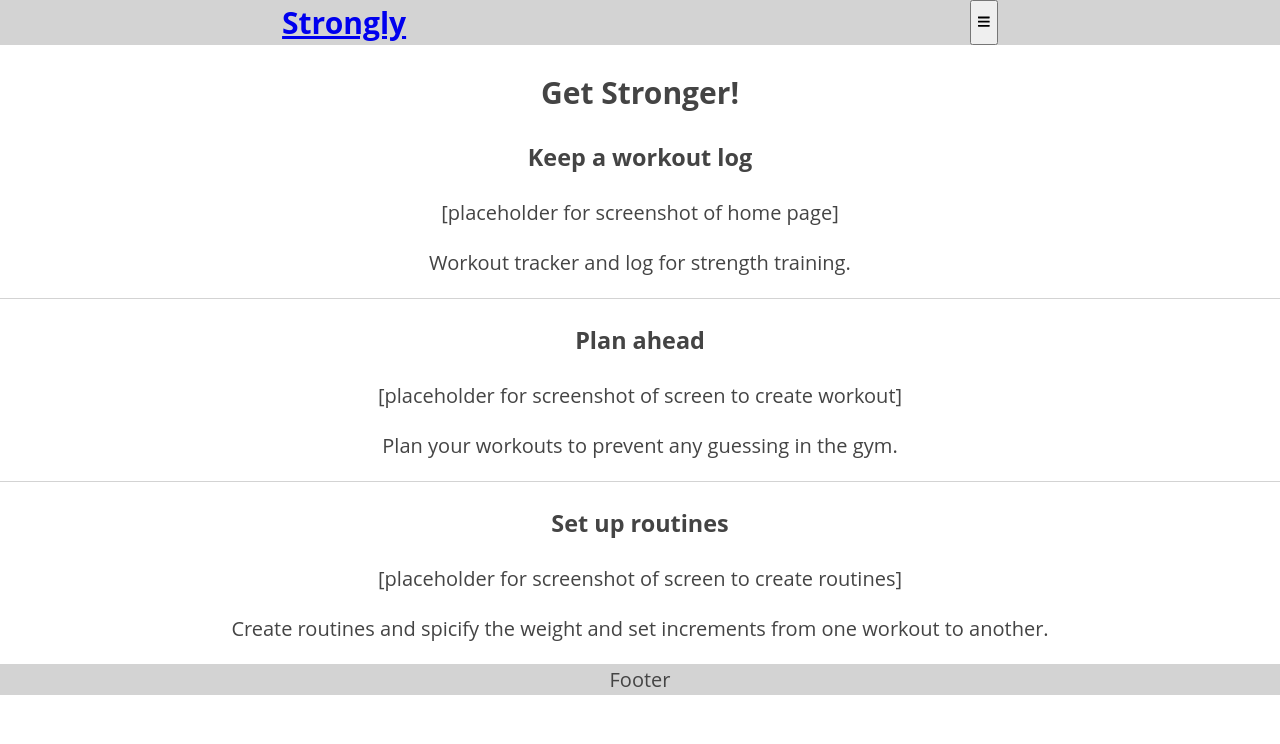
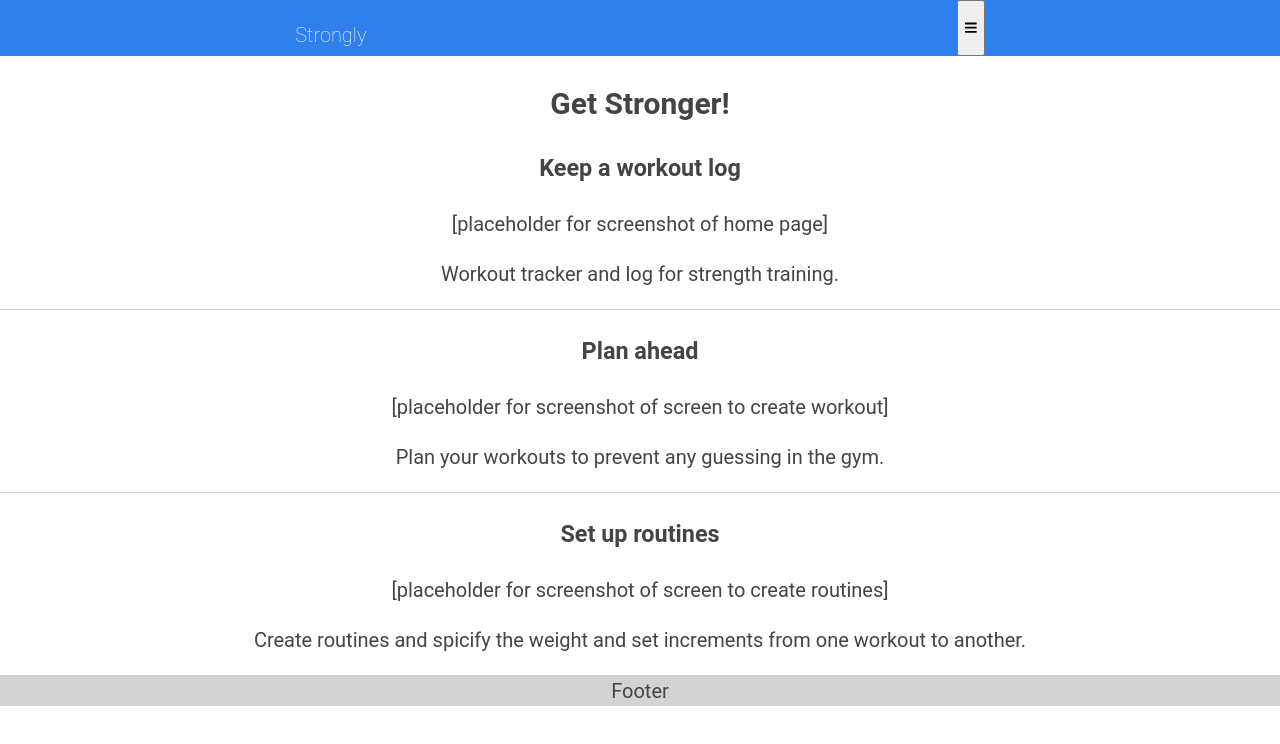
Before and after one commit to caco0830/Strongly-client, a React (Create React App) app: page / in a window 1280 px wide. Shown: the top 744 px of the page. Built offline with nearby package versions, Linux system fonts and the light colour scheme.

Commit message:
implemented some suggestions on UI

```diff
--- a/src/Components/App/App.js
+++ b/src/Components/App/App.js
@@ -92,7 +92,7 @@ class App extends Component {
     const exercises = await getAllExercises();
     const sets = await getAllSets();
 
-    this.setState({ workouts, exercises, sets });
+    this.setState({ workouts, exercises, sets, loading: false });
   }
 
   isLoading = () => {
@@ -131,7 +131,7 @@ class App extends Component {
           </header>
           <main className='App'>
             <Switch>
-              <Route
+              <PublicOnlyRoute
                 exact
                 path='/'
                 component={LandingPage}
--- a/src/Components/LoginPage/LoginPage.js
+++ b/src/Components/LoginPage/LoginPage.js
@@ -39,7 +39,7 @@ class LoginPage extends Component{
                     {error && <p className='red'>{error}</p>}
                 </div>
                 <div>
-                    <label htmlFor="username">Email/Username</label>
+                    <label htmlFor="username">Username</label>
                     <input placeholder="email@example.com" type="text" name='username' />
                 </div>
                 <div>
--- a/src/Components/Nav/Nav.css
+++ b/src/Components/Nav/Nav.css
@@ -2,10 +2,18 @@ h1{
     margin: 0;
 }
 .Header{
-    background-color: lightgrey;
+    background-color: #2F80ED;
     display: flex;
     justify-content: space-around;
     flex-direction: row;
+    color: white;
+    height: 56px;
+    font-weight: 200;
+}
+
+.Header > a {
+    color: inherit;
+    text-decoration: none;
 }
 
 .Header__not-logged-in{
--- a/src/Components/Nav/Nav.js
+++ b/src/Components/Nav/Nav.js
@@ -78,8 +78,8 @@ export default class Nav extends React.Component{
         return(
             <div>
                 <nav className='Header'>
-                        <Link to='/home' onClick={this.handleLinkClick}>
-                            <h1>Strongly</h1>
+                        <Link to='/' onClick={this.handleLinkClick}>
+                            <p>Strongly</p>
                         </Link>
 
                     <button type="button" onClick={() => this.handleMenuClick()}>
--- a/src/Components/Utils/PublicOnlyRoute.js
+++ b/src/Components/Utils/PublicOnlyRoute.js
@@ -9,7 +9,7 @@ export default function PublicOnlyRoute({component, ...props}){
             {...props}
             render = {componentProps => (
                 TokenService.hasAuthToken()
-                ? <Redirect to={'/'} />
+                ? <Redirect to={'/home'} />
                 : <Component {...componentProps} />
             )}
         />
--- a/src/Components/WorkoutPage/WorkoutPage.js
+++ b/src/Components/WorkoutPage/WorkoutPage.js
@@ -15,7 +15,8 @@ class WorkoutPage extends React.Component {
     workout: [],
     exercises: [],
     sets: [],
-    createdDate: ''
+    createdDate: '',
+    confirmDelete: false
   }
 
   async componentDidMount() {
@@ -35,7 +36,6 @@ class WorkoutPage extends React.Component {
       sets,
     });
   }
-
 
   handleDelete = async (e) => {
     e.preventDefault();
@@ -90,7 +90,8 @@ class WorkoutPage extends React.Component {
               </div>
               <Link to={`${workoutId}/edit`}><button>Edit</button></Link>
 
-              <button type='button' onClick={this.handleDelete}>Delete</button>
+              {/* <button type='button' onClick={this.handleDelete}>Delete</button> */}
+              <button type='button' onClick={e => window.confirm("Are you sure?") && this.handleDelete(e)}>Delete</button>
             </div>
         }
       </div>);
--- a/src/index.css
+++ b/src/index.css
@@ -8,7 +8,7 @@ body {
 }
 
 body {
-  font-family: "Open Sans", sans-serif;
+  font-family: 'Roboto', sans-serif;
   font-size: 20px;
   color: #444;
   text-align: center;
```
